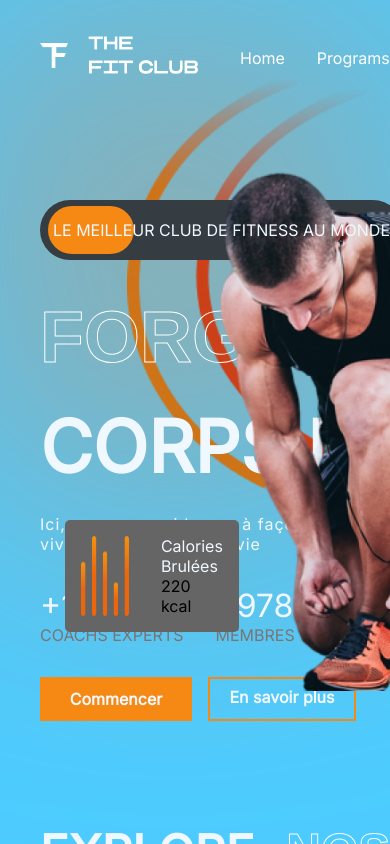
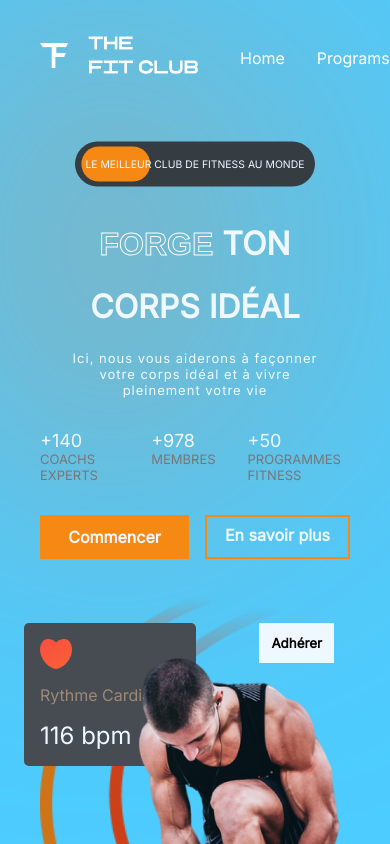
Before and after one commit to Hicham017/Web---Fit, a React (Vite) app: page / in a window 390 px wide. Shown: the top 844 px of the page. Built offline with nearby package versions, Linux system fonts and the light colour scheme.

Commit message:
composant hero en version mobile
media queries du composant Hero

```diff
--- a/src/component/Hero/Hero.css
+++ b/src/component/Hero/Hero.css
@@ -182,3 +182,70 @@
   height: 30rem;
   left: 0;
 }
+
+@media screen and (max-width: 768px) {
+  .hero {
+    flex-direction: column;
+  }
+  .hero-blur {
+    width: 14rem;
+  }
+  .the-best-ad {
+    margin-top: 0;
+    font-size: small;
+    align-self: center;
+    transform: scale(0.8);
+  }
+  .hero-text {
+    font-size: xx-large;
+    align-items: center;
+    justify-content: center;
+  }
+  .hero-text > div:nth-of-type(3) {
+    font-size: small;
+    font-weight: 200;
+    letter-spacing: 1px;
+    text-align: center;
+  }
+  .hero-buttons {
+    justify-content: start;
+  }
+  .figures > div > span:nth-of-type(1) {
+    font-size: large;
+  }
+  .figures > div > span:nth-of-type(2) {
+    font-size: small;
+  }
+  .right-h {
+    position: relative;
+    background: none;
+  }
+  .heart-rate {
+    left: 1rem;
+    top: 2rem;
+  }
+  .calories {
+    position: relative;
+    top: 5rem;
+    left: 2rem;
+  }
+  .calories > img {
+    width: 2rem;
+  }
+  .calories > div > :nth-child(2) {
+    color: white;
+    font-size: 1rem;
+  }
+  .hero-image {
+    position: relative;
+    width: 15rem;
+    left: 7rem;
+    top: 4rem;
+    align-self: center;
+  }
+  .hero-image-back {
+    width: 15rem;
+    left: 2rem;
+    top: 0rem;
+  }
+}
--- a/src/component/Hero/Hero.jsx
+++ b/src/component/Hero/Hero.jsx
@@ -11,6 +11,7 @@
 class Hero extends Component {
   render() {
     const transition = { type: "spring", duration: 3 };
+    const mobile = window.innerWidth <= 768 ? true : false;
     return (
       <div className="hero">
         <div className="blur hero-blur"></div>
@@ -19,7 +20,7 @@
           {/* the best ad */}
           <div className="the-best-ad">
             <motion.div
-              initial={{ left: "238px" }}
+              initial={{ left: mobile ? "165px" : "238px" }}
               whileInView={{ left: "8px" }}
               transition={{ ...transition, type: "tween" }}
             ></motion.div>
```
